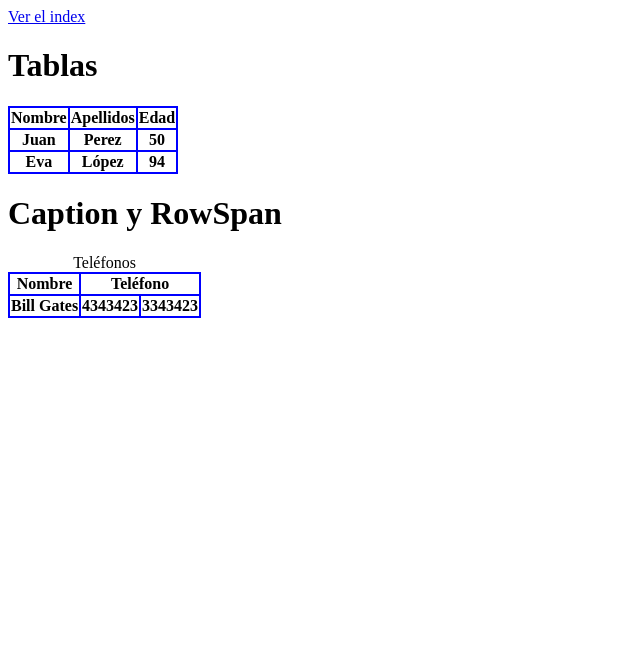
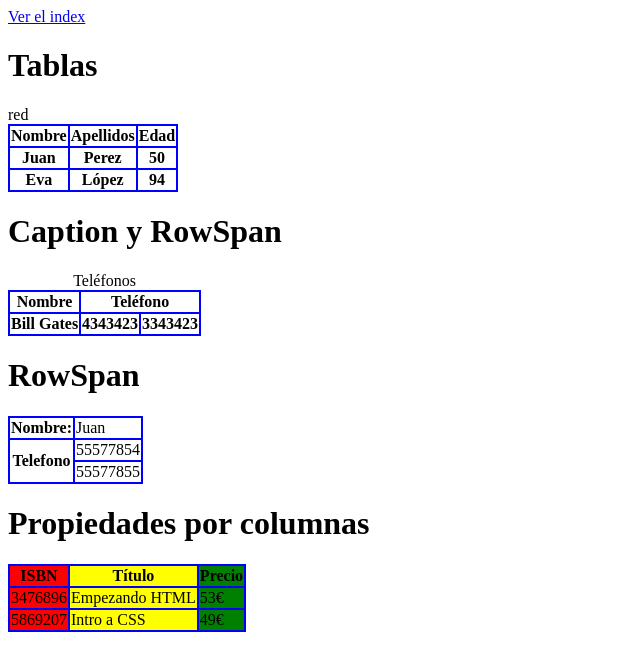
Before and after one commit to abengozaradrian-maker/Listas, a plain HTML site: page tablas.html in a window 1280 px wide. Shown: the whole page, without its empty margins (0-640 px from the left). Drawn offline with Linux system fonts and the light colour scheme.

Commit message:
version 2.0

```diff
--- a/tablas.html
+++ b/tablas.html
@@ -17,7 +17,7 @@
         <tr>
             <th>Nombre</th>
             <th>Apellidos</th>
-            <th>Edad</th>
+            <th>Edad</th>   red
         </tr>
         <tr>
             <th>Juan</th>
@@ -43,5 +43,43 @@
             <th>3343423</th>
         </tr>
     </table>
+    <h1>RowSpan</h1>
+    <table>
+        <tr>
+            <th>Nombre:</th>
+            <td>Juan</td>
+        </tr>
+        <tr>
+            <th rowspan="2">Telefono</th>
+            <td>55577854</td>
+
+        </tr>
+        <tr>
+            <td>55577855</td>
+        </tr>
+    </table>
+    <h1>Propiedades por columnas</h1>
+    <table>
+        <colgroup>
+            <col style="background-color: red;">
+            <col style="background-color: yellow;">
+            <col style="background-color: green;">
+        </colgroup>
+          <tr>
+            <th>ISBN</th>
+            <th>Título</th>
+            <th>Precio</th>
+          </tr>
+          <tr>
+            <td>3476896</td>
+            <td>Empezando HTML</td>
+            <td>53€</td>
+          </tr>
+          <tr>
+            <td>5869207</td>
+            <td>Intro a CSS</td>
+            <td>49€</td>
+          </tr>
+    </table>
 </body>
 </html>
```
